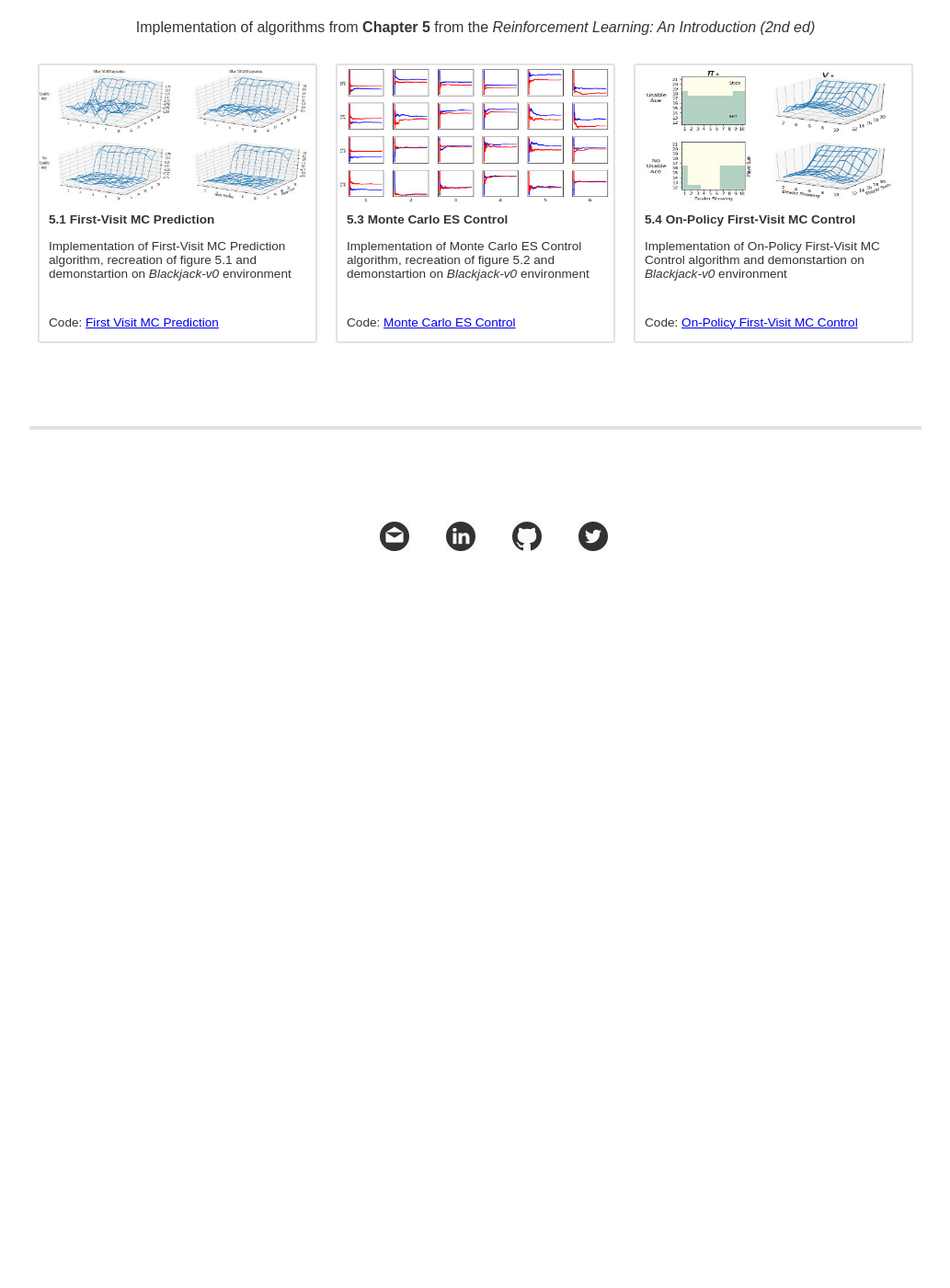
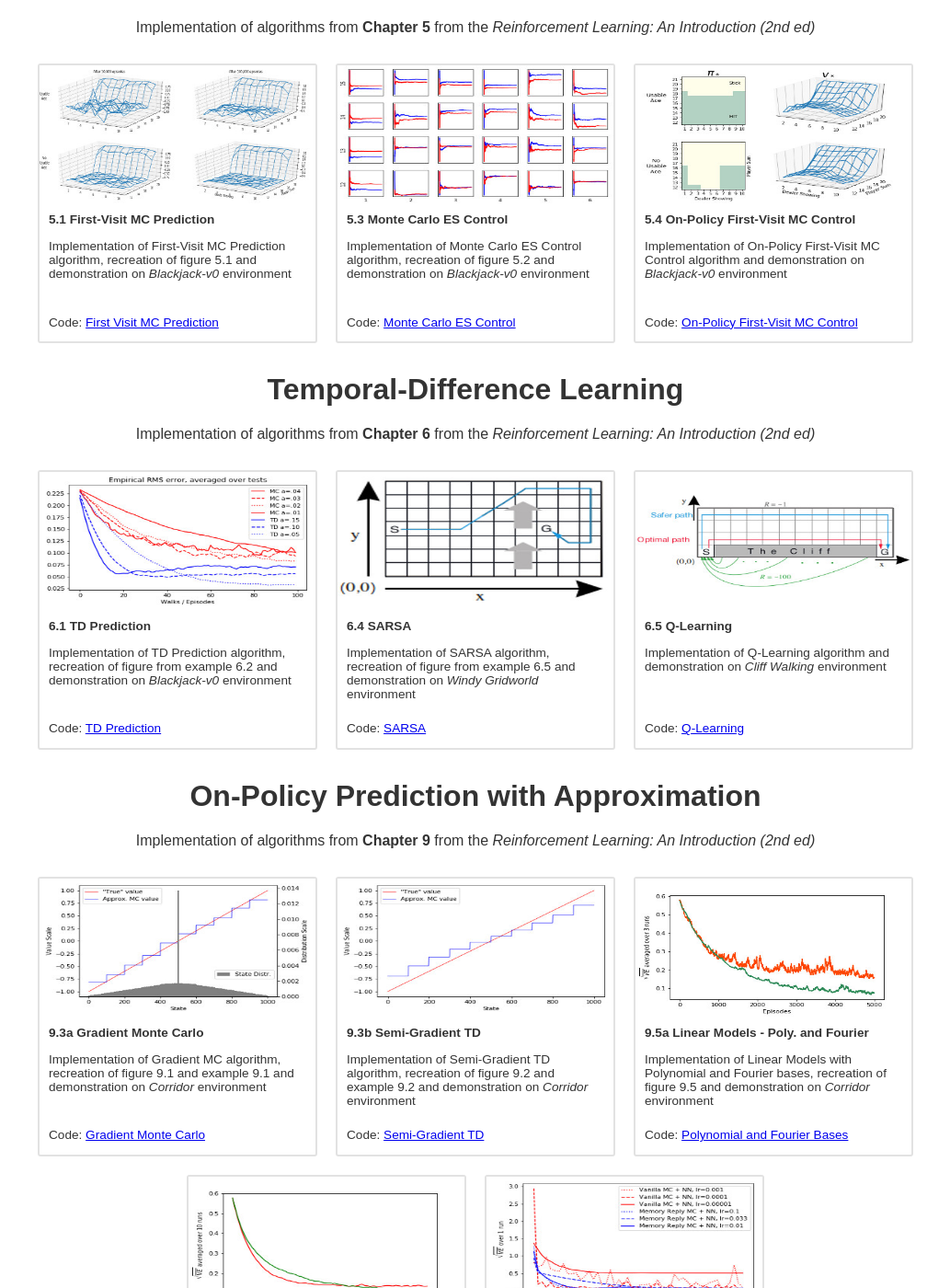
Before and after one commit to marcinbogdanski/marcinbogdanski.github.io, a Jekyll site: the page built from reinforcement-learning.html, in a window 1280 px wide and 1400 px high, scrolled down 1067 px. Shown: the whole window at 92% size, without its empty margins (123-1156 px from the left). Built offline with Jekyll 4.4.1, drawn with Linux system fonts in a browser that asks for light colours; before the commit the page ends 1750 px from its top, so only the background shows below that; some of the changed text lies outside the part shown.

Commit message:
Add more Deep RL stuff

```diff
--- a/reinforcement-learning.html
+++ b/reinforcement-learning.html
@@ -43,7 +43,7 @@ layout: default
         {% include card.html
             image="/assets/images/rlintro/dynprog.jpg"
             title="4.1 Iterative Policy Evaluation"
-            description='Implementation of Iterative policy Evaluation algorithm and demonstartion on <em>FrozenLake-v0</em> environment'
+            description='Implementation of Iterative policy Evaluation algorithm and demonstration on <em>FrozenLake-v0</em> environment'
             link_text="Iterative Policy Evaluation"
             link_href="https://marcinbogdanski.github.io/rl-sketchpad/RL_An_Introduction_2018/0401_Iterative_Policy_Evaluation.html"
             %}
@@ -51,7 +51,7 @@ layout: default
         {% include card.html
             image="/assets/images/rlintro/dynprog.jpg"
             title="4.3 Policy Iteration"
-            description='Implementation of Policy Iteration algorithm and demonstartion on <em>FrozenLake-v0</em> environment'
+            description='Implementation of Policy Iteration algorithm and demonstration on <em>FrozenLake-v0</em> environment'
             link_text="Policy Iteration"
             link_href="https://marcinbogdanski.github.io/rl-sketchpad/RL_An_Introduction_2018/0403_Policy_Iteration.html"
             %}
@@ -59,7 +59,7 @@ layout: default
         {% include card.html
             image="/assets/images/rlintro/dynprog.jpg"
             title="4.4 Value Iteration"
-            description='Implementation of Value Iteration algorithm and demonstartion on <em>FrozenLake-v0</em> environment'
+            description='Implementation of Value Iteration algorithm and demonstration on <em>FrozenLake-v0</em> environment'
             link_text="Value Iteration"
             link_href="https://marcinbogdanski.github.io/rl-sketchpad/RL_An_Introduction_2018/0404_Value_Iteration.html"
             %}
@@ -78,7 +78,7 @@ layout: default
         {% include card.html
             image="/assets/images/rlintro/fig_0501.jpg"
             title="5.1 First-Visit MC Prediction"
-            description='Implementation of First-Visit MC Prediction algorithm, recreation of figure 5.1 and demonstartion on <em>Blackjack-v0</em> environment'
+            description='Implementation of First-Visit MC Prediction algorithm, recreation of figure 5.1 and demonstration on <em>Blackjack-v0</em> environment'
             link_text='First Visit MC Prediction'
             link_href='https://marcinbogdanski.github.io/rl-sketchpad/RL_An_Introduction_2018/0501_First_Visit_MC_Prediction.html'
             %}
@@ -86,7 +86,7 @@ layout: default
         {% include card.html
             image="/assets/images/rlintro/monte_carlo_es.jpg"
             title="5.3 Monte Carlo ES Control"
-            description='Implementation of Monte Carlo ES Control algorithm, recreation of figure 5.2 and demonstartion on <em>Blackjack-v0</em> environment'
+            description='Implementation of Monte Carlo ES Control algorithm, recreation of figure 5.2 and demonstration on <em>Blackjack-v0</em> environment'
             link_text='Monte Carlo ES Control'
             link_href='https://marcinbogdanski.github.io/rl-sketchpad/RL_An_Introduction_2018/0503_Monte_Carlo_ES_Control.html'
             %}
@@ -94,7 +94,7 @@ layout: default
         {% include card.html
             image="/assets/images/rlintro/blackjack.jpg"
             title="5.4 On-Policy First-Visit MC Control"
-            description='Implementation of On-Policy First-Visit MC Control algorithm and demonstartion on <em>Blackjack-v0</em> environment'
+            description='Implementation of On-Policy First-Visit MC Control algorithm and demonstration on <em>Blackjack-v0</em> environment'
             link_text='On-Policy First-Visit MC Control'
             link_href='https://marcinbogdanski.github.io/rl-sketchpad/RL_An_Introduction_2018/0504_On_Policy_First_Visit_MC_Control.html'
             %}
@@ -105,3 +105,108 @@ layout: default
 
     </ul>
 </div>
+
+{% include section.html
+    header="Temporal-Difference Learning"
+    description="Implementation of algorithms from <b>Chapter 6</b> from the <em>Reinforcement Learning: An Introduction (2nd ed)</em>" %}
+
+<div>
+    <ul class="grid">
+
+        {% include card.html
+            image="/assets/images/rlintro/tdprediction.jpg"
+            title="6.1 TD Prediction"
+            description='Implementation of TD Prediction algorithm, recreation of figure from example 6.2 and demonstration on <em>Blackjack-v0</em> environment'
+            link_text='TD Prediction'
+            link_href='https://marcinbogdanski.github.io/rl-sketchpad/RL_An_Introduction_2018/0601_TD_Prediction.html'
+            %}
+
+        {% include card.html
+            image="/assets/images/rlintro/windygridworld2.jpg"
+            title="6.4 SARSA"
+            description='Implementation of SARSA algorithm, recreation of figure from example 6.5 and demonstration on <em>Windy Gridworld</em> environment'
+            link_text='SARSA'
+            link_href='https://marcinbogdanski.github.io/rl-sketchpad/RL_An_Introduction_2018/0604_Sarsa.html'
+            %}
+
+        {% include card.html
+            image="/assets/images/rlintro/cliffwalking.jpg"
+            title="6.5 Q-Learning"
+            description='Implementation of Q-Learning algorithm and demonstration on <em>Cliff Walking</em> environment'
+            link_text='Q-Learning'
+            link_href='https://marcinbogdanski.github.io/rl-sketchpad/RL_An_Introduction_2018/0605_Q_Learning.html'
+            %}
+
+    </ul>
+</div>
+
+
+{% include section.html
+    header="On-Policy Prediction with Approximation"
+    description="Implementation of algorithms from <b>Chapter 9</b> from the <em>Reinforcement Learning: An Introduction (2nd ed)</em>" %}
+
+<div>
+    <ul class="grid">
+
+        {% include card.html
+            image="/assets/images/rlintro/fig_0901.jpg"
+            title="9.3a Gradient Monte Carlo"
+            description='Implementation of Gradient MC algorithm, recreation of figure 9.1 and example 9.1 and demonstration on <em>Corridor</em> environment'
+            link_text='Gradient Monte Carlo'
+            link_href='https://marcinbogdanski.github.io/rl-sketchpad/RL_An_Introduction_2018/0903a_Gradient_MC.html'
+            %}
+
+        {% include card.html
+            image="/assets/images/rlintro/fig_0902.jpg"
+            title="9.3b Semi-Gradient TD"
+            description='Implementation of Semi-Gradient TD algorithm, recreation of figure 9.2 and example 9.2 and demonstration on <em>Corridor</em> environment'
+            link_text='Semi-Gradient TD'
+            link_href='https://marcinbogdanski.github.io/rl-sketchpad/RL_An_Introduction_2018/0903b_Semi_Gradient_TD.html'
+            %}
+
+        {% include card.html
+            image="/assets/images/rlintro/fig_0905.jpg"
+            title="9.5a Linear Models - Poly. and Fourier"
+            description='Implementation of Linear Models with Polynomial and Fourier bases, recreation of figure 9.5 and demonstration on <em>Corridor</em> environment'
+            link_text='Polynomial and Fourier Bases'
+            link_href='https://marcinbogdanski.github.io/rl-sketchpad/RL_An_Introduction_2018/0905a_LM_Poly_Fourier.html'
+            %}
+
+        {% include card.html
+            image="/assets/images/rlintro/fig_0910.jpg"
+            title="9.5b Tile Coding"
+            description='Implementation of Linear Model with Tile Coding, recreation of figure 9.10 and demonstration on <em>Corridor</em> environment'
+            link_text='Tile Coding'
+            link_href='https://marcinbogdanski.github.io/rl-sketchpad/RL_An_Introduction_2018/0905b_LM_Agg_Tile.html'
+            %}
+
+        {% include card.html
+            image="/assets/images/rlintro/ann.jpg"
+            title="Bonus: Basic ANN"
+            description='Implementation of Gradient MC with Artificial Neural Network function approximation and demonstration on <em>Corridor</em> environment'
+            link_text='Gradient MC ANN'
+            link_href='https://marcinbogdanski.github.io/rl-sketchpad/RL_An_Introduction_2018/0907_ANN.html'
+            %}
+
+    </ul>
+</div>
+
+
+
+{% include section.html
+    header="On-Policy Control with Approximation"
+    description="Implementation of algorithms from <b>Chapter 10</b> from the <em>Reinforcement Learning: An Introduction (2nd ed)</em>" %}
+
+<div>
+    <ul class="grid">
+
+        {% include card.html
+            image="/assets/images/rlintro/mountaincar.jpg"
+            title="10.1 Episodic Semi-Gradient SARSA"
+            description='Implementation of Episodic Semi-Gradient SARSA algorithm, recreation of figures 10.1 and 10.2 and demonstration on <em>MountainCar-v0</em> environment'
+            link_text='Episodic Semi-Gradient SARSA'
+            link_href='https://marcinbogdanski.github.io/rl-sketchpad/RL_An_Introduction_2018/1001_Episodic_Semi_Gradient_Sarsa.html'
+            %}
+
+    </ul>
+</div>
```
Also changed, not shown: assets/images/rlintro/ann.jpg (added), assets/images/rlintro/cliffwalking.jpg (added), assets/images/rlintro/fig_0901.jpg (added), assets/images/rlintro/fig_0902.jpg (added), assets/images/rlintro/fig_0905.jpg (added), assets/images/rlintro/fig_0910.jpg (added), assets/images/rlintro/lect_3.jpg (added), assets/images/rlintro/mountaincar2.jpg (added), assets/images/rlintro/tdprediction.jpg (added), assets/images/rlintro/windygridworld2.jpg (added).
